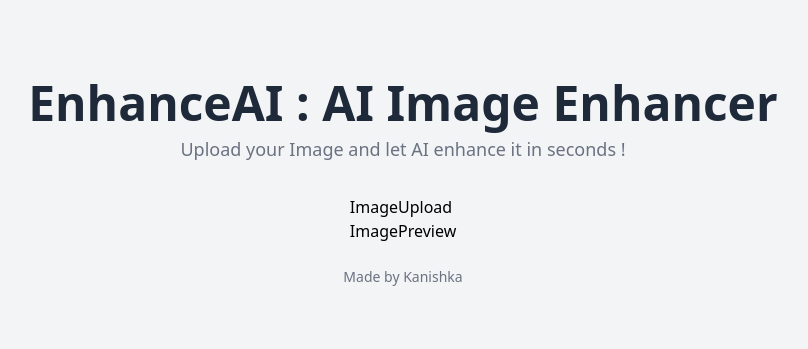
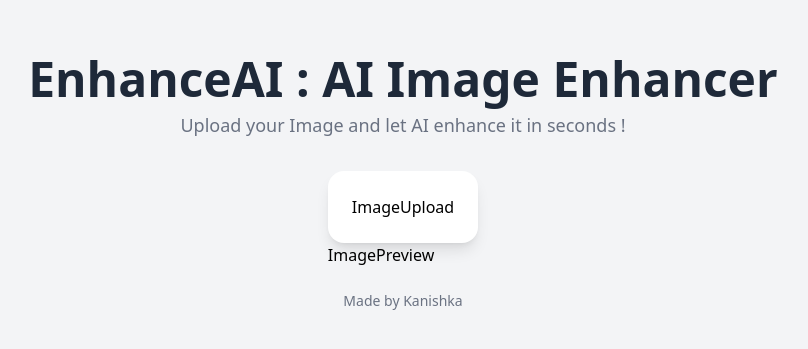
Before and after one commit to kanishkadz/Enhance-AI, a React (Vite) app: page / in a window 1280 px wide. Shown: the part 217-566 px from the top of the page, without its empty margins (237-1045 px from the left). Built offline with nearby package versions, Linux system fonts and the light colour scheme.

Commit message:
Update ImageUpload.jsx

```diff
--- a/src/components/ImageUpload.jsx
+++ b/src/components/ImageUpload.jsx
@@ -2,7 +2,9 @@ import React from 'react'
 
 const ImageUpload = () => {
   return (
-    <div>ImageUpload</div>
+    <div className='bg-white shadow-lg rounded-2xl p-6 w-full max-w-2xl'>
+      ImageUpload
+    </div>
   )
 }
 
```
